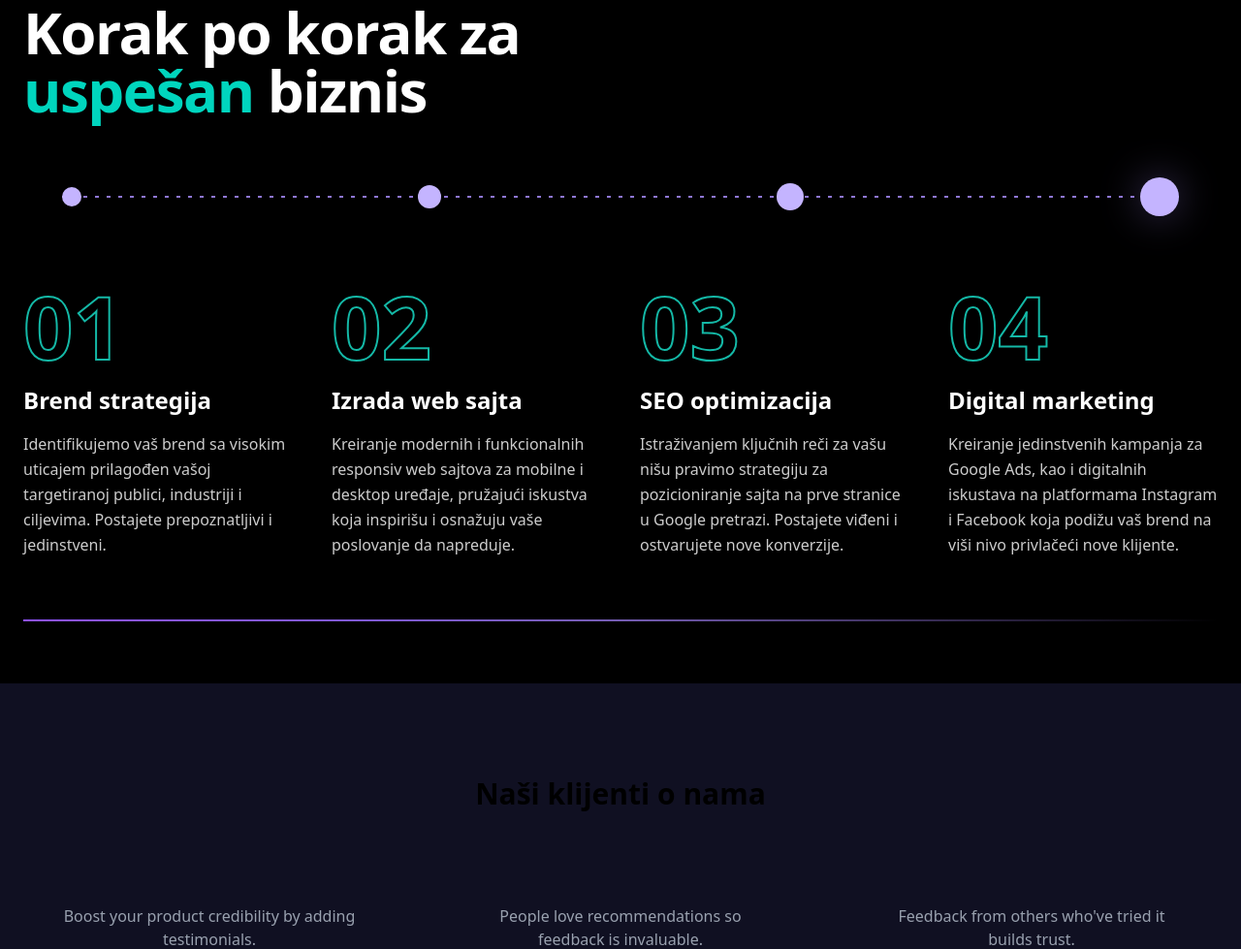
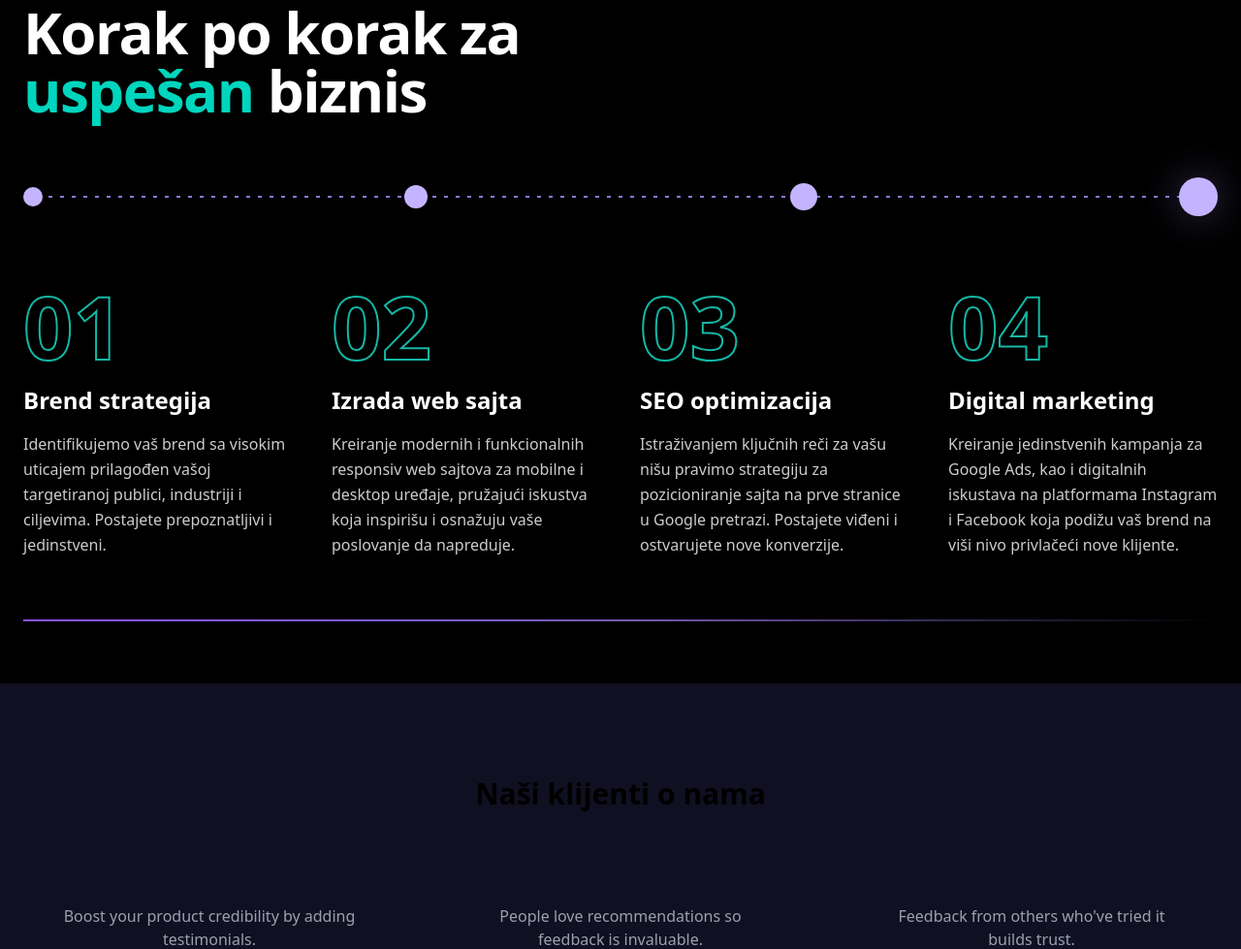
Before and after one commit to Dare3a/katizma, a website built with Vite: page katizma/index.html in a window 1280 px wide. Shown: the part 2647-3626 px from the top of the page at 97% size. Built offline with nearby package versions, Linux system fonts and the light colour scheme.

Commit message:
U sekciji proces rada podešen timeline da ide od početka do kraja

```diff
--- a/katizma/index.html
+++ b/katizma/index.html
@@ -700,20 +700,22 @@
             <span class="text-teal-400">uspešan</span> biznis
         </h2>
 
-        <!-- Timeline (FINAL - perfect center through circles) -->
+        <!-- Timeline (aligned with section content) -->
         <div class="mt-14">
-            <div class="relative mx-auto w-full max-w-6xl h-12">
+            <div class="relative mx-auto w-full max-w-7xl px-6 h-12">
 
                 <!-- dotted line centered -->
                 <div
                         class="absolute left-0 right-0 top-1/2 -translate-y-1/2 h-[2px] opacity-90"
                         style="
-        background-image: radial-gradient(circle, rgba(167,139,250,0.95) 1.6px, transparent 2px);
-        background-size: 12px 2px;
-        background-repeat: repeat-x;
-        background-position: center;"></div>
+              background-image: radial-gradient(circle, rgba(167,139,250,0.95) 1.6px, transparent 2px);
+              background-size: 12px 2px;
+              background-repeat: repeat-x;
+              background-position: center;
+            ">
+                </div>
 
-                <!-- nodes centered on same axis -->
+                <!-- nodes -->
                 <div class="absolute inset-0 flex items-center justify-between">
                     <span class="h-5 w-5 rounded-full bg-violet-300"></span>
                     <span class="h-6 w-6 rounded-full bg-violet-300"></span>
```
